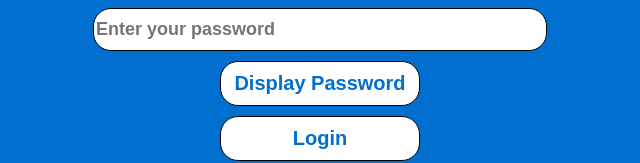
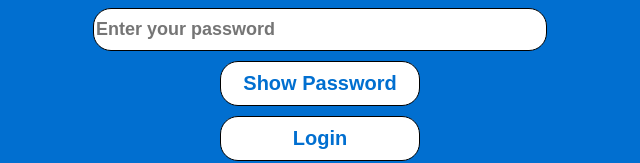
Before and after one commit to hectormorenosoftware/react-nodejs-nosql-example, a React app in the folder ui/: page /#/ in a window 1280 px wide. Shown: the part 150-313 px from the top of the page, without its empty margins (320-960 px from the left). Built offline with nearby package versions, Linux system fonts and the light colour scheme.

Commit message:
Added show password/hide password functionality on login page

```diff
--- a/ui/src/components/LoginPage.js
+++ b/ui/src/components/LoginPage.js
@@ -100,7 +100,7 @@ class LoginPage extends React.PureComponent {
               type="button"
               onClick={this.showPassword}
             >
-              Display Password
+              {displayPassword ? "Hide Password" : "Show Password"}
             </button>
             <button
               className="client-button margin-create-employee-fields"
```
Also changed, not shown: 2 other files (tests, documents, lock files or other folders).
